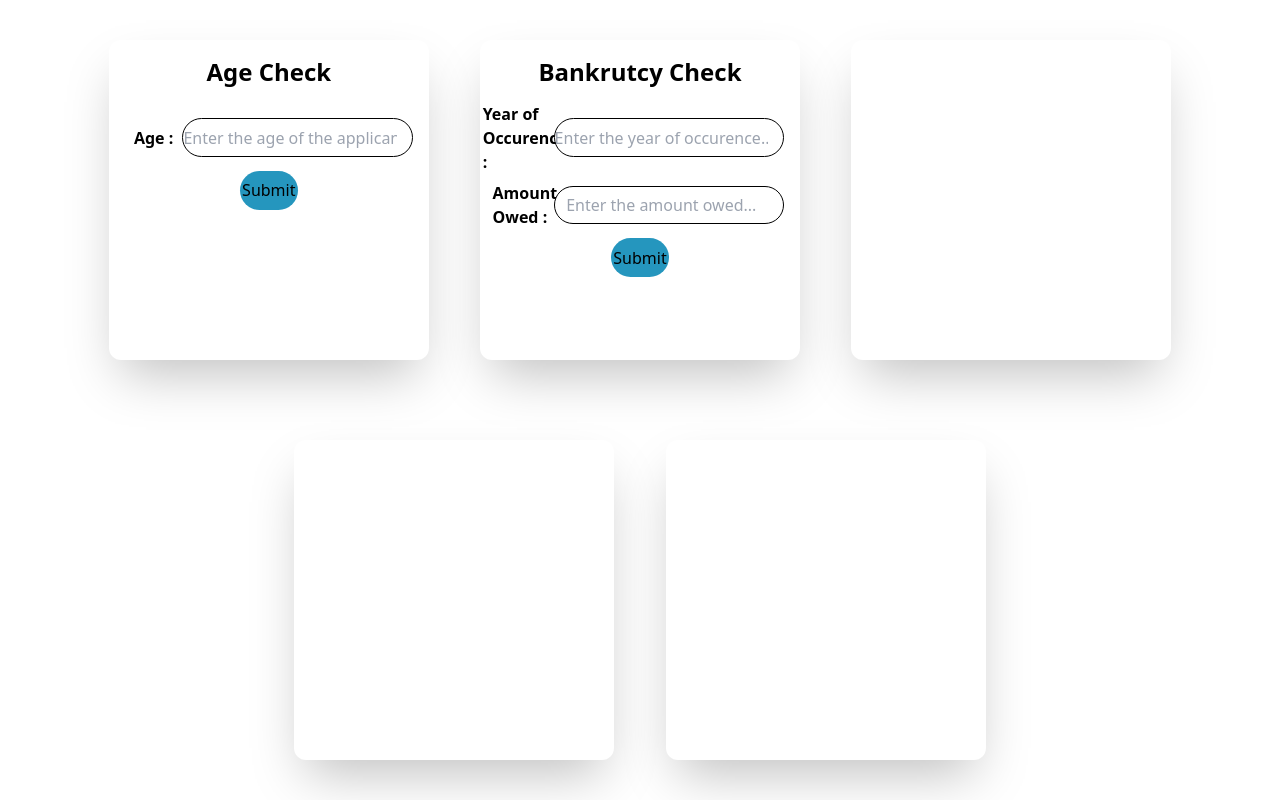
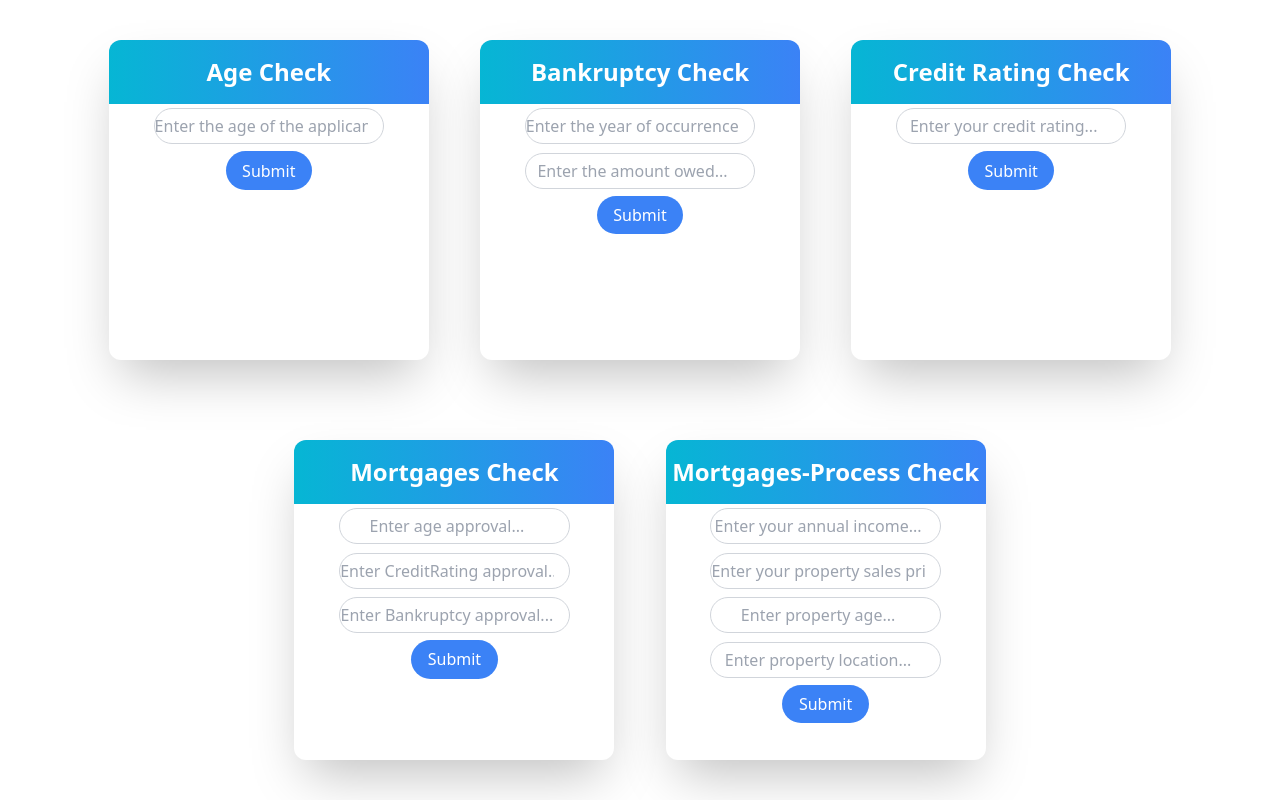
Before and after one commit to Aditya-Sakpal/Infogis_DMN_frontend, a Next.js app: page / in a window 1280 px wide. Built offline with nearby package versions, Linux system fonts and the light colour scheme.

Commit message:
improved resusability

```diff
--- a/src/app/page.tsx
+++ b/src/app/page.tsx
@@ -1,40 +1,86 @@
 import React from 'react'
 
+const Card = ({ title, inputs, gradient, buttonBgColor, buttonHoverColor }) => {
+  return (
+    <div className='w-[25%] h-[40%] shadow-2xl rounded-xl m-[2%] transition-all duration-300 hover:shadow-xl'>
+      <div className={`w-[100%] h-[20%] ${gradient} flex justify-center items-center rounded-t-xl`}>
+        <h1 className='text-2xl font-semibold text-white'>{title}</h1>
+      </div>
+      <div className='w-[100%] h-[80%] px-[5%] flex flex-col justify-start items-center'>
+        {inputs.map((input, index) => (
+          <div key={index} className='w-[100%] h-[14%] my-[1.5%] flex justify-center items-center'>
+            <input
+              type={input.type}
+              placeholder={input.placeholder}
+              className='border border-gray-300 w-[80%] rounded-3xl text-center h-[100%]'
+            />
+          </div>
+        ))}
+        <input
+          type="submit"
+          className={`w-[30%] h-[15%] mt-[1%] cursor-pointer rounded-3xl ${buttonBgColor} text-white hover:${buttonHoverColor}`}
+        />
+      </div>
+    </div>
+  );
+};
+
+
 const page = () => {
+
+  const commonGradient = 'bg-gradient-to-r from-cyan-500 to-blue-500';
+  const buttonBgColor = 'bg-blue-500';
+  const buttonHoverColor = 'bg-blue-700';
+
+
+  const cardData = [
+    {
+      title: "Age Check",
+      inputs: [{ type: 'number', placeholder: 'Enter the age of the applicant...' }],
+    },
+    {
+      title: "Bankruptcy Check",
+      inputs: [
+        { type: 'number', placeholder: 'Enter the year of occurrence...' },
+        { type: 'number', placeholder: 'Enter the amount owed...' }
+      ],
+    },
+    {
+      title: "Credit Rating Check",
+      inputs: [{ type: 'number', placeholder: 'Enter your credit rating...' }],
+    },
+    {
+      title: "Mortgages Check",
+      inputs: [
+        { type: 'number', placeholder: 'Enter age approval...' },
+        { type: 'number', placeholder: 'Enter CreditRating approval...' },
+        { type: 'number', placeholder: 'Enter Bankruptcy approval...' }
+      ],
+    },
+    {
+      title: "Mortgages-Process Check",
+      inputs: [
+        { type: 'number', placeholder: 'Enter your annual income...' },
+        { type: 'number', placeholder: 'Enter your property sales price...' },
+        { type: 'number', placeholder: 'Enter property age...' },
+        { type: 'number', placeholder: 'Enter property location...' }
+      ],
+    },
+  ];
+
   return (
     <>
       <div className='w-[100vw] h-[100vh] flex flex-wrap justify-center items-center  ' >
-        <div className='w-[25%] h-[40%] shadow-2xl rounded-xl m-[2%] ' >
-          <div className='w-[100%] h-[20%]  flex justify-center items-center ' >
-            <h1 className='text-2xl font-semibold ' >Age Check</h1>
-          </div>
-          <div className='w-[100%] h-[80%] px-[5%]  flex flex-col justify-start items-center ' >
-            <div className='w-[100%] h-[15%] my-[5%]  flex justify-start items-center ' >
-              <label htmlFor="" className='w-[20%] flex items-center justify-center font-semibold ' >Age : </label>
-              <input type="number" placeholder='Enter the age of the applicant...' className='border border-black w-[80%] rounded-3xl text-center h-[100%]' />
-            </div>
-            <input type="submit" className='w-[20%] h-[15%]  rounded-3xl bg-[#2596be] ' />
-          </div>
-        </div>
-        <div className='w-[25%] h-[40%] shadow-2xl rounded-xl m-[2%] ' >
-          <div className='w-[100%] h-[20%]  flex justify-center items-center ' >
-            <h1 className='text-2xl font-semibold ' >Bankrutcy Check</h1>
-          </div>
-          <div className='w-[100%] h-[80%] px-[5%]  flex flex-col justify-start items-center ' >
-            <div className='w-[100%] h-[15%] my-[5%]  flex justify-start items-center ' >
-              <label htmlFor="" className='w-[20%] flex items-center justify-center font-semibold ' >Year of Occurence : </label>
-              <input type="number" placeholder='Enter the year of occurence...' className='border border-black w-[80%] rounded-3xl text-center h-[100%]' />
-            </div>
-            <div className='w-[100%] h-[15%] my-[5%]  flex justify-start items-center ' >
-              <label htmlFor="" className='w-[20%] flex items-center justify-center font-semibold ' >Amount Owed : </label>
-              <input type="number" placeholder='Enter the amount owed...' className='border border-black w-[80%] rounded-3xl text-center h-[100%]' />
-            </div>
-            <input type="submit" className='w-[20%] h-[15%]  rounded-3xl bg-[#2596be] ' />
-          </div>
-        </div>
-        <div className='w-[25%] h-[40%] shadow-2xl rounded-xl m-[2%] ' ></div>
-        <div className='w-[25%] h-[40%] shadow-2xl rounded-xl m-[2%] ' ></div>
-        <div className='w-[25%] h-[40%] shadow-2xl rounded-xl m-[2%] ' ></div>
+        {cardData.map((card, index) => (
+          <Card
+            key={index}
+            title={card.title}
+            inputs={card.inputs}
+            gradient={commonGradient}
+            buttonBgColor={buttonBgColor}
+            buttonHoverColor={buttonHoverColor}
+          />
+        ))}
       </div>
     </>
   )
```
